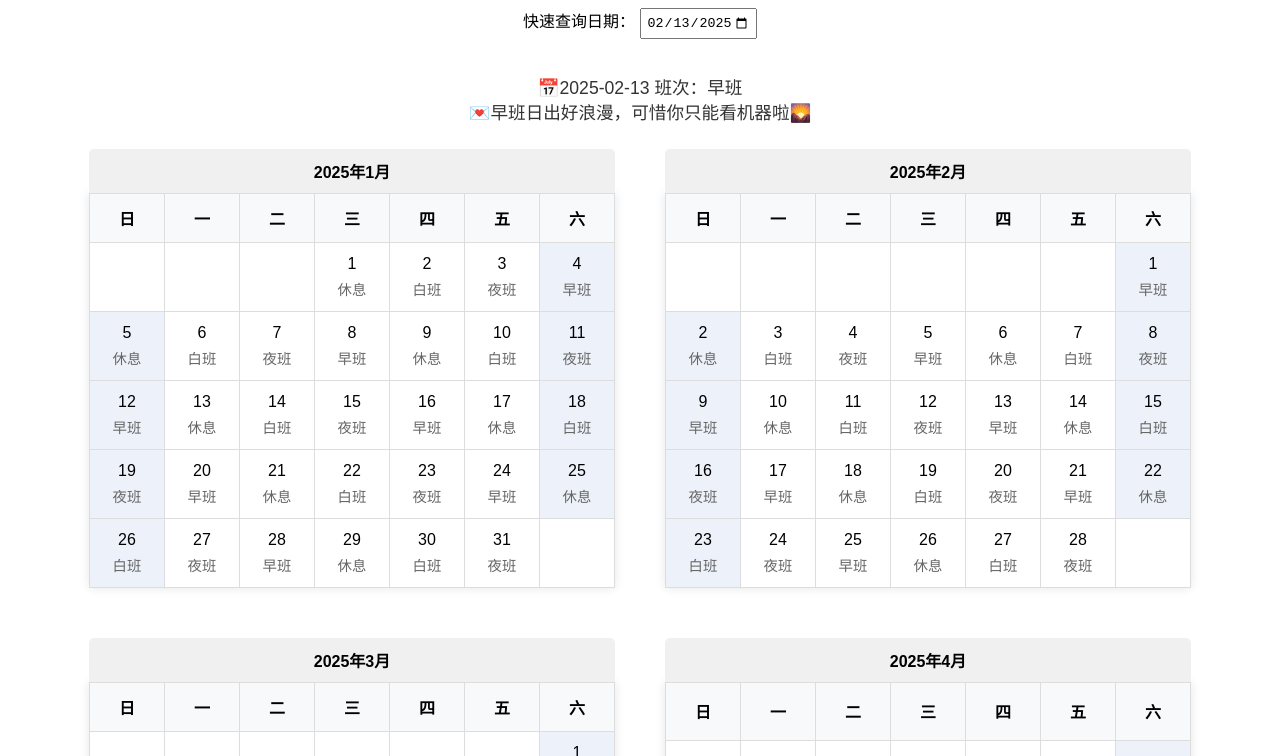
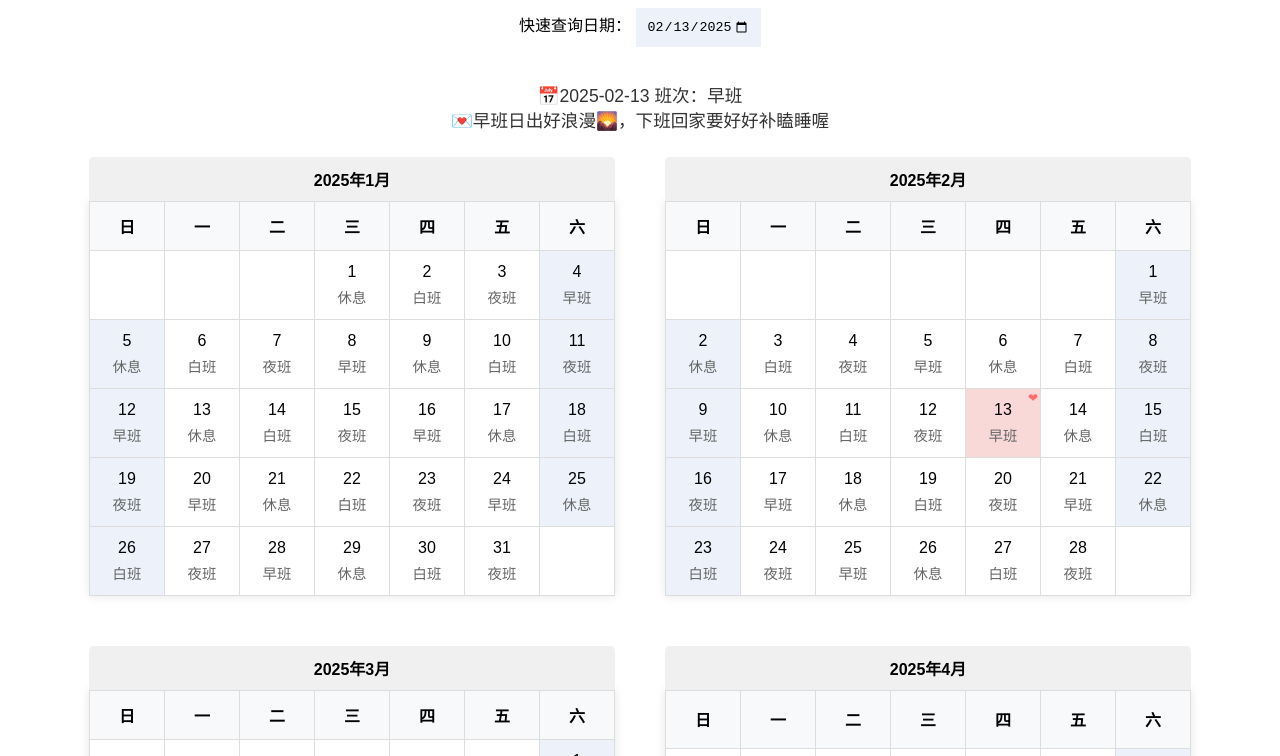
Before and after one commit to 497681109/schedules.github.io, a plain HTML site: page index.html in a window 1280 px wide. Shown: the part 81-837 px from the top of the page. Drawn offline with Linux system fonts and the light colour scheme.

Commit message:
Update index.html

```diff
--- a/index.html
+++ b/index.html
@@ -5,7 +5,13 @@
     <meta name="viewport" content="width=device-width, initial-scale=1.0">
     <title>哥哥的班次表</title>
     <style>
-        /* 保持原有样式不变 */
+        /* 样式部分保持不变 */
+        @keyframes pulse {
+            0% { transform: scale(1); }
+            50% { transform: scale(1.05); }
+            100% { transform: scale(1); }
+        }
+
         body {
             font-family: Arial, sans-serif;
             text-align: center;
@@ -20,6 +26,12 @@
         input[type="date"] {
             padding: 5px;
             margin-bottom: 20px;
+        }
+        .picker{
+            background: #EDF2FA;
+            padding: 10px !important;
+            border:1px solid #EDF2FA;
+            outline:none;
         }
 
         #annual-shift-container {
@@ -50,6 +62,7 @@
             min-width: 50px;
             text-align: center;
             vertical-align: middle;
+            transition: all 0.3s ease;
         }
 
         .month-table th {
@@ -72,61 +85,122 @@
             font-size: 1.1em;
             color: #333;
         }
+
+        .selected-date {
+            background-color: #F9D8D8 !important;
+            position: relative;
+            animation: pulse 0.5s ease;
+        }
+
+        .selected-date::after {
+            content: '❤';
+            color: #FF6B6B;
+            position: absolute;
+            right: 2px;
+            top: 2px;
+            font-size: 12px;
+        }
     </style>
 </head>
 <body>
-
-    <h1>福福的奋斗日历</h1>
+    <h1>哥哥的班表💕</h1>
     <label for="date-picker">快速查询日期：</label>
-    <input type="date" id="date-picker" min="2025-01-01" max="2035-12-31">
+    <input class="picker" type="date" id="date-picker" min="2025-01-01" max="2035-12-31">
     <div id="shift-result"></div>
     <div id="annual-shift-container"></div>
 
     <script>
+        const festivals = {
+            '2025-01-01': '元旦',
+            '2025-01-28': '除夕',
+            '2025-01-29': '春节',
+            '2025-02-12': '元宵节',
+            '2025-04-04': '清明节',
+            '2025-05-01': '劳动节',
+            '2025-05-20': '纪念日',
+            '2025-05-31': '端午节',
+            '2025-09-28': '生日',
+            '2025-10-01': '国庆节',
+            '2025-10-06': '中秋节'
+        };
+
+        const festivalWishes = {
+            '元旦': ["新年第一天要和最爱的哥哥一起过呀～🎉", "元气满满迎新年！今晚吃大餐庆祝吧🍷"],
+            '除夕': ["除夕守岁不在家要视频连线哦！等哥哥回家吃年夜饭🏮", "爆竹声中一岁除，哥哥又老一岁啦😝"],
+            '春节': ["春节快乐！给我哥哥拜年啦🧧 恭喜发财红包拿来", "新年要更爱你的老婆哦！恭喜发财红包拿来💰"],
+            '元宵节': ["元宵节要吃甜甜的汤圆，得大大的元宝💋", "花灯再美也比不上哥哥的眼睛✨"],
+            '清明节': ["清明时节雨纷纷，你接下一句👩❤️💋👨", "出去踏青赏花把，希望是个好天气呢🌸"],
+            '劳动节': ["劳动最光荣！但今天要好好休息呀💆♂️", "五一假期带我出去玩吧🎡"],
+            '纪念日': [`在一起第${Math.floor((new Date() - new Date("2020-05-20")) / 86400000)}天啦～💕,今天的我们是不是去领证了呢，哇喔~ 一直幸福下去`],
+            '端午节': ["今天该吃甜甜的粽子啦，上夜班的哥哥今天也要吃粽子喔🎋", "端午节啦，可惜今天要上夜班，留我在家默默过节🩹"],
+            '生日': ["我亲爱的哥哥，生日快乐喔！又长大一岁啦，现在是个成熟魅力男人啦👨", "我亲爱的哥哥，生日快乐喔！又长大一岁啦，现在是个成熟魅力男人啦👨"],
+            '国庆节': ["国庆假期该带我出去玩啦！走啊~去享受自由的风", "为祖国庆生的同时也要庆祝我们的爱情💑"],
+            '中秋节': ["月圆人团圆，哦豁~又上夜班啦 下班了赏月🌕 ", "哦豁~又上夜班啦，月饼分你一半💞"]
+        };
+
         const sweetSentences = [
             "哥哥今天也要元气满满哦！记得想我～💕",
             "哇，这个班次不错嘛！下班带好吃的回来呀～😋",
-            "认真工作的哥哥最帅了！今晚给你按摩💆♂️",
+            "认真工作的哥哥最帅了！奖励你哈猫一只 哈哈💆♂️",
             "夜班要注意身体呀，下班了要吃点宵夜🍱 不能饿肚子喔",
             "休息的日子要好好休息哦～🛌",
-            "早班日出好浪漫，可惜你只能看机器啦🌄",
-            "这个班表安排深得朕心，赏香吻一个😘",
-            "上班不许看漂亮妹妹！下班只能看我👀",
+            "早班日出好浪漫🌄，下班回家要好好补瞌睡喔",
+            "这个班表安排深得朕心，赏早点下班😘",
+            "上班不许看👀漂亮妹妹！不然回家只能吃我一拳",
             "今天又是为小家奋斗的一天呢，加油鸭！🦆",
             "白班虽然辛苦，但有我在等你回家🏠",
-            `猜猜明天什么日子？是我们相遇的第${Math.floor((new Date()-new Date('2020-05-20'))/86400000)}天呀～`
+            `猜猜明天什么日子？是我们相遇的第${Math.floor((new Date()-new Date("2020-05-20")))/86400000}天呀～`,
+            "我们的口号是发家致富，买别墅，加油鸭！🦆",
+            "掐指一算今天又是一个发财的好日子，哇哈哈哈",
         ];
-
 
         const shiftOrder = ['休息', '白班', '夜班', '早班'];
         const startYear = 2025;
         const baseDate = new Date('2025-01-01');
 
-        // 日期选择功能（支持到2035年）
+        function updateHighlight(dateString) {
+            document.querySelectorAll('.selected-date').forEach(cell => {
+                cell.classList.remove('selected-date');
+            });
+
+            const targetCells = document.querySelectorAll(`[data-date="${dateString}"]`);
+            targetCells.forEach(cell => {
+                cell.classList.add('selected-date');
+                void cell.offsetWidth;
+                cell.style.animation = 'pulse 0.5s ease';
+            });
+        }
+
         document.getElementById('date-picker').addEventListener('change', function() {
             const selectedDate = new Date(this.value);
+            const dateString = this.value;
+
             const diffDays = Math.floor((selectedDate - baseDate) / (1000 * 3600 * 24));
             const shiftIndex = (diffDays % shiftOrder.length + shiftOrder.length) % shiftOrder.length;
             const shift = shiftOrder[shiftIndex];
 
-            // 筛选相关句子
+            updateHighlight(dateString);
+
             const filtered = sweetSentences.filter(s => s.includes(shift));
             const available = filtered.length ? filtered : sweetSentences;
             const randomIndex = Math.floor(Math.random() * available.length);
+            const daysSinceMeeting = Math.floor((new Date() - new Date('2020-05-20')) / 86400000);
+            let message = available[randomIndex].replace(/\${days}/g, daysSinceMeeting);
 
-            // 处理动态内容
-            const daysSinceMeeting = Math.floor((new Date() - new Date('2020-05-20')) / 86400000);
-            let dynamicSentence = available[randomIndex].replace(/\${days}/g, daysSinceMeeting);
+            if(festivals[dateString]) {
+                const festival = festivals[dateString];
+                const wishes = festivalWishes[festival];
+                message = wishes[Math.floor(Math.random()*wishes.length)];
+            }
 
             document.getElementById('shift-result').innerHTML =
-                `📅${this.value} 班次：${shift}<br>💌${dynamicSentence}`;
+                `📅${dateString} 班次：${shift}<br>💌${message}`;
         });
 
-
-        // 生成2025年日历（保持原样）
         function generateCalendar() {
             const container = document.getElementById('annual-shift-container');
-    let overallDiffDays = 0; // 新增变量用于记录从baseDate开始累计的天数
+            let overallDiffDays = 0;
+
             for (let month = 0; month < 12; month++) {
                 const table = document.createElement('table');
                 table.className ='month-table';
@@ -161,8 +235,6 @@
 
                     const cell = row.insertCell();
                     const day = currentDate.getDate();
-
-            // 这里使用累计的overallDiffDays来计算班次
                     const shiftIndex = overallDiffDays % shiftOrder.length;
                     const shift = shiftOrder[shiftIndex];
 
@@ -170,13 +242,20 @@
                         cell.classList.add('weekend');
                     }
 
+                    // 修复日期生成逻辑
+                    const year = currentDate.getFullYear();
+                    const m = String(currentDate.getMonth() + 1).padStart(2, '0');
+                    const d = String(currentDate.getDate()).padStart(2, '0');
+                    const dateStr = `${year}-${m}-${d}`;
+                    cell.dataset.date = dateStr;
+
                     cell.innerHTML = `
                         <div>${day}</div>
                         <div class="shift">${shift}</div>
                     `;
 
                     currentDate.setDate(currentDate.getDate() + 1);
-            overallDiffDays++; // 每次循环递增天数
+                    overallDiffDays++;
                 }
 
                 while (row.cells.length < 7) {
@@ -187,14 +266,16 @@
             }
         }
 
+        window.addEventListener('DOMContentLoaded', () => {
+            generateCalendar();
 
+            const today = new Date();
+            const minDate = new Date('2025-01-01');
+            const defaultDate = today >= minDate ? today : minDate;
+            const dateString = defaultDate.toISOString().split('T')[0];
 
-         // 页面加载初始化
-         window.addEventListener('DOMContentLoaded', () => {
-            const today = new Date().toISOString().split('T')[0];
-            document.getElementById('date-picker').value = today;
+            document.getElementById('date-picker').value = dateString;
             document.getElementById('date-picker').dispatchEvent(new Event('change'));
-            generateCalendar();
         });
     </script>
 </body>
```
Lines whose indentation alone changed are shown as unchanged.
